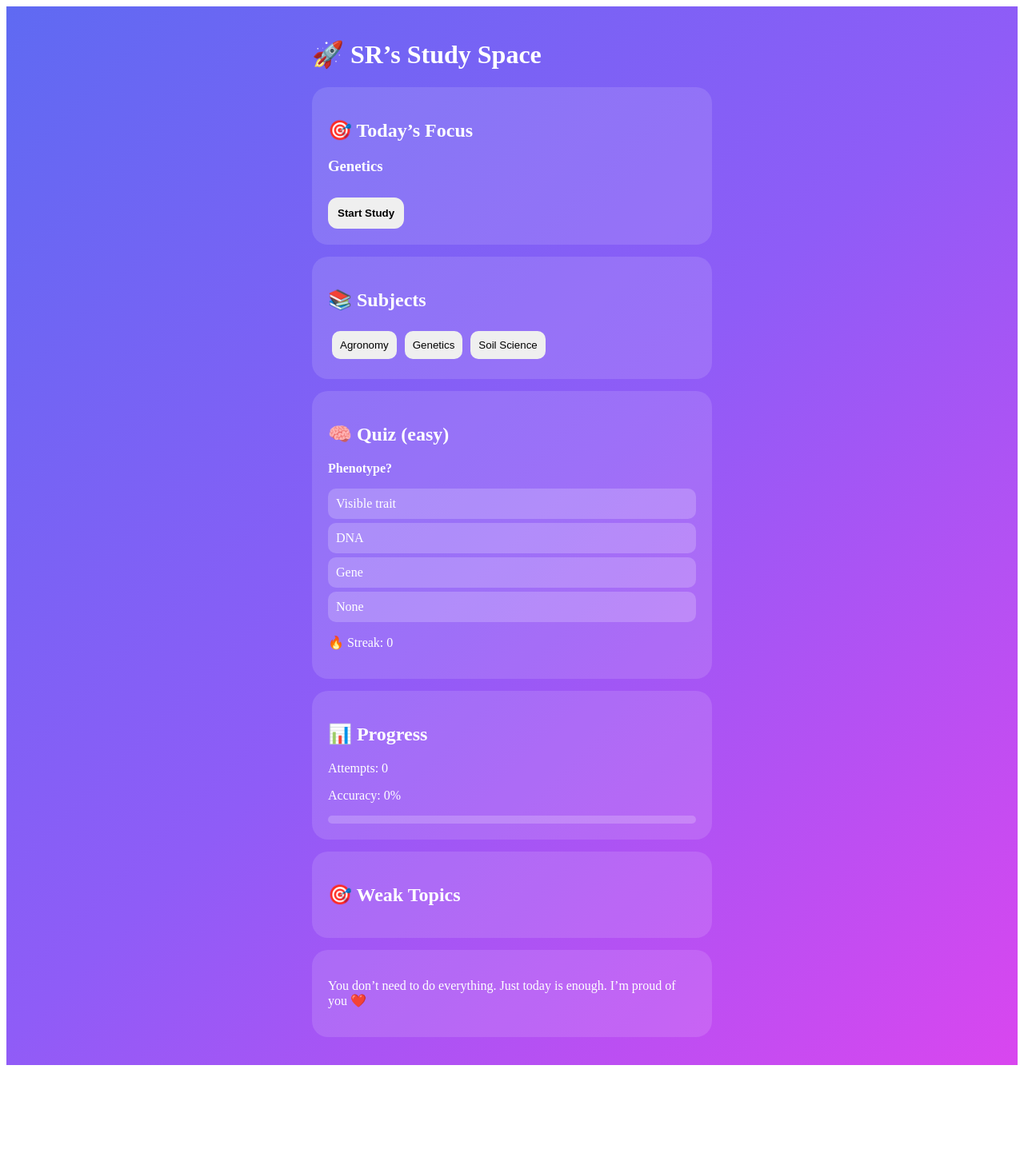
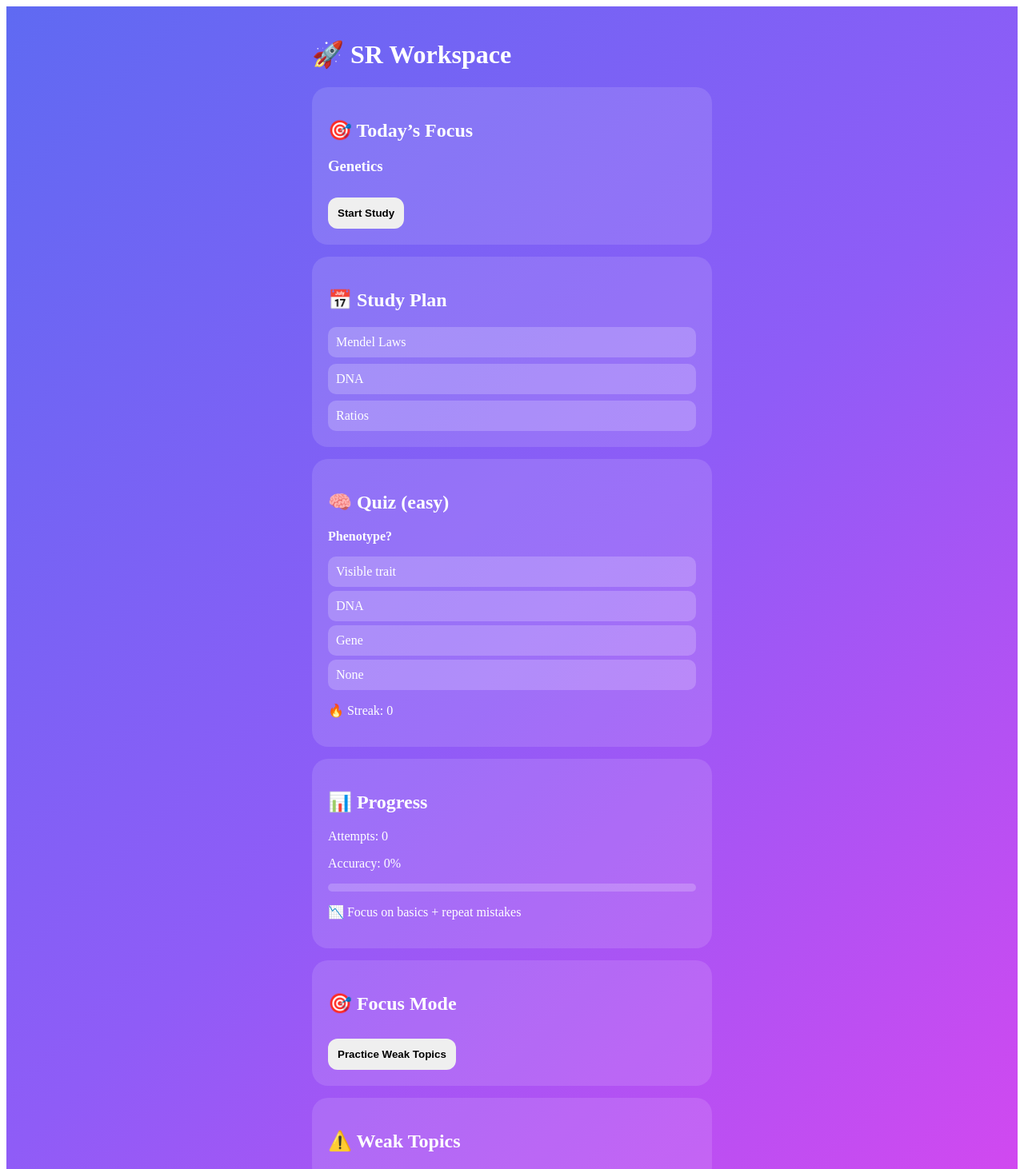
Before and after one commit to pv705/Studyapp, a React (Create React App) app: page / in a window 1280 px wide. Shown: the top 1462 px of the page at 80% size. Before the commit the page ends 1340 px from the top, so only its background shows below. Built offline with nearby package versions, Linux system fonts and the light colour scheme.

Commit message:
Update App.js

```diff
--- a/src/App.js
+++ b/src/App.js
@@ -2,7 +2,6 @@ import React, { useState, useEffect } from "react";
 
 /* ---------------- SUBJECTS ---------------- */
 const subjects = ["Agronomy", "Genetics", "Soil Science"];
-
 /* ---------------- DATA ---------------- */
 const quizData = {
   Agronomy: {
@@ -91,7 +90,13 @@ const quizData = {
     ]
   }
 };
-/* ---------------- APP ---------------- */
+/* ---------------- STUDY PLAN (AI-LIKE) ---------------- */
+const studyPlanMap = {
+  Agronomy: ["Cropping Systems", "Irrigation", "Weeds"],
+  Genetics: ["Mendel Laws", "DNA", "Ratios"],
+  "Soil Science": ["pH", "Nutrients", "Soil Types"]
+};
+
 export default function App() {
 
   const todayIndex = new Date().getDate() % subjects.length;
@@ -99,33 +104,41 @@ export default function App() {
 
   const [subject, setSubject] = useState(todaysSubject);
   const [difficulty, setDifficulty] = useState("easy");
-  const [streak, setStreak] = useState(0);
-  const [mistakes, setMistakes] = useState(
-    JSON.parse(localStorage.getItem("mistakes")) || []
+
+  const [currentQ, setCurrentQ] = useState(null);
+  const [feedback, setFeedback] = useState("");
+
+  const [streak, setStreak] = useState(
+    JSON.parse(localStorage.getItem("streak")) || 0
   );
 
   const [attempts, setAttempts] = useState(
     JSON.parse(localStorage.getItem("attempts")) || 0
   );
+
   const [correct, setCorrect] = useState(
     JSON.parse(localStorage.getItem("correct")) || 0
   );
 
-  const [currentQ, setCurrentQ] = useState(null);
-  const [feedback, setFeedback] = useState("");
+  const [mistakes, setMistakes] = useState(
+    JSON.parse(localStorage.getItem("mistakes")) || []
+  );
 
-  /* SAVE */
+  const [weakMode, setWeakMode] = useState(false);
+
+  /* ---------------- SAVE ---------------- */
   useEffect(() => {
-    localStorage.setItem("mistakes", JSON.stringify(mistakes));
+    localStorage.setItem("streak", streak);
     localStorage.setItem("attempts", attempts);
     localStorage.setItem("correct", correct);
-  }, [mistakes, attempts, correct]);
+    localStorage.setItem("mistakes", JSON.stringify(mistakes));
+  }, [streak, attempts, correct, mistakes]);
 
-  /* QUESTION ENGINE */
+  /* ---------------- QUESTION ENGINE ---------------- */
   const getQuestion = () => {
     let pool = quizData[subject][difficulty];
 
-    if (mistakes.length > 0) {
+    if (weakMode && mistakes.length > 0) {
       const weakPool = pool.filter(q => mistakes.includes(q.topic));
       if (weakPool.length > 0) pool = weakPool;
     }
@@ -136,9 +149,9 @@ export default function App() {
 
   useEffect(() => {
     getQuestion();
-  }, [subject, difficulty]);
+  }, [subject, difficulty, weakMode]);
 
-  /* ANSWER */
+  /* ---------------- ANSWER SYSTEM ---------------- */
   const handleAnswer = (opt) => {
     setAttempts(prev => prev + 1);
 
@@ -151,8 +164,8 @@ export default function App() {
       if (streak >= 6 && difficulty === "medium") setDifficulty("hard");
 
     } else {
+      setFeedback("❌ Wrong");
       setStreak(0);
-      setFeedback("❌ Wrong");
       setMistakes(prev => [...prev, currentQ.topic]);
     }
 
@@ -164,11 +177,18 @@ export default function App() {
 
   const accuracy = attempts ? ((correct / attempts) * 100).toFixed(0) : 0;
 
+  /* ---------------- AI-STYLE INSIGHT ---------------- */
+  const insight = () => {
+    if (accuracy > 80) return "🔥 Strong performance — move to harder questions";
+    if (accuracy > 50) return "⚡ Good — revise weak topics";
+    return "📉 Focus on basics + repeat mistakes";
+  };
+
   return (
     <div style={container}>
       <div style={wrapper}>
 
-        <h1>🚀 SR’s Study Space</h1>
+        <h1>🚀 SR Workspace</h1>
 
         {/* TODAY */}
         <div style={card}>
@@ -179,13 +199,11 @@ export default function App() {
           </button>
         </div>
 
-        {/* SUBJECTS */}
+        {/* STUDY PLAN */}
         <div style={card}>
-          <h2>📚 Subjects</h2>
-          {subjects.map(s => (
-            <button key={s} style={button} onClick={() => setSubject(s)}>
-              {s}
-            </button>
+          <h2>📅 Study Plan</h2>
+          {studyPlanMap[subject].map((t, i) => (
+            <div key={i} style={task}>{t}</div>
           ))}
         </div>
 
@@ -214,11 +232,21 @@ export default function App() {
           <div style={progressBar}>
             <div style={{ ...progressFill, width: `${accuracy}%` }} />
           </div>
+
+          <p>{insight()}</p>
+        </div>
+
+        {/* WEAK MODE */}
+        <div style={card}>
+          <h2>🎯 Focus Mode</h2>
+          <button style={mainBtn} onClick={() => setWeakMode(!weakMode)}>
+            {weakMode ? "Disable Weak Mode" : "Practice Weak Topics"}
+          </button>
         </div>
 
         {/* WEAK TOPICS */}
         <div style={card}>
-          <h2>🎯 Weak Topics</h2>
+          <h2>⚠️ Weak Topics</h2>
           {[...new Set(mistakes)].map((m, i) => (
             <div key={i}>{m}</div>
           ))}
@@ -227,7 +255,7 @@ export default function App() {
         {/* MESSAGE */}
         <div style={card}>
           <p>
-            You don’t need to do everything. Just today is enough. I’m proud of you ❤️
+            Just focus on today. Consistency beats everything.
           </p>
         </div>
 
@@ -294,3 +322,10 @@ const progressFill = {
   height: "100%",
   background: "#fff"
 };
+
+const task = {
+  padding: 10,
+  marginTop: 8,
+  background: "rgba(255,255,255,0.2)",
+  borderRadius: 10
+};
```
